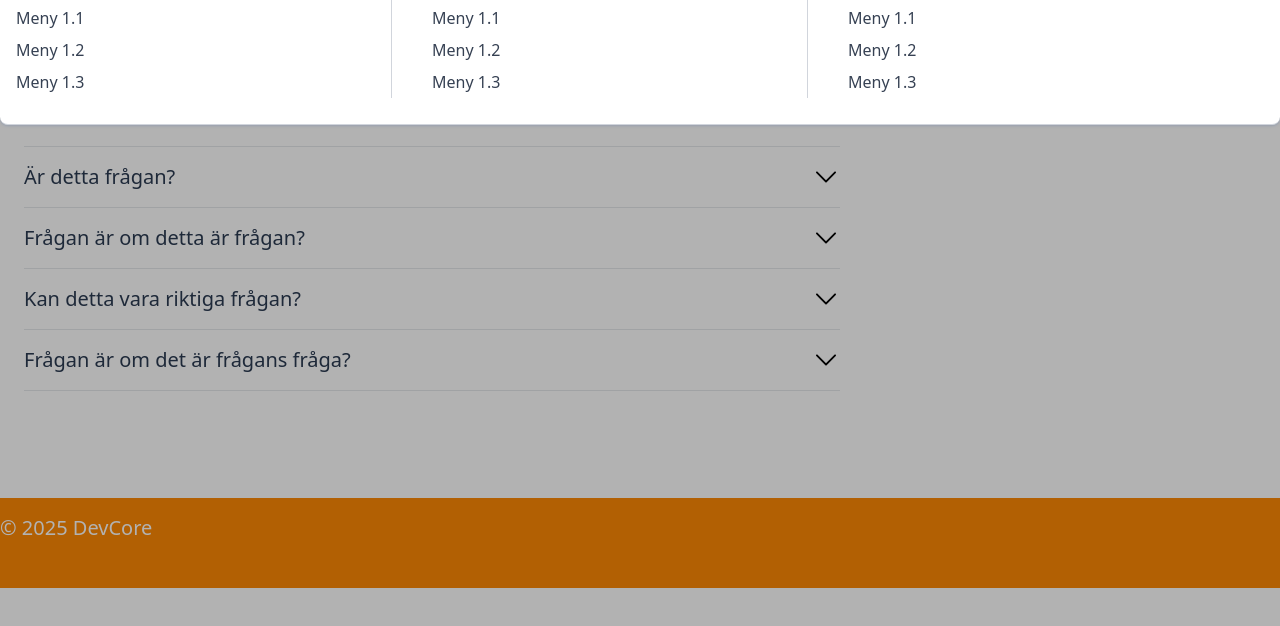
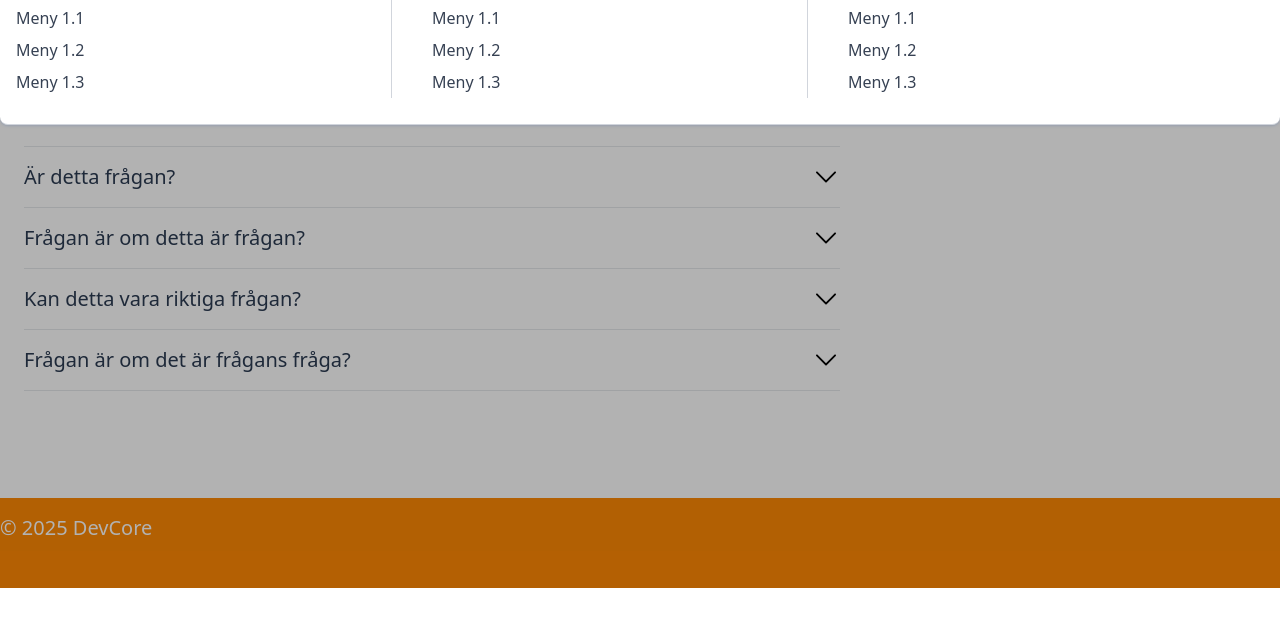
Before and after one commit to camilla-westin/devc-arbetsprov, a website built with Vite: page index.html in a window 1280 px wide. Both pictures are taken after a click on the button "Meny 1". Shown: the part 212-838 px from the top of the page. After the commit the page ends 800 px from the top, so only its background shows below. Built offline with nearby package versions, Linux system fonts and the light colour scheme.

Commit message:
Removed whitespace on bottom

```diff
--- a/src/style.css
+++ b/src/style.css
@@ -17,7 +17,7 @@
   top: 260px;
   left: 0;
   width: 100%;
-  height: 100%;
+  height: calc(100% - 260px);
   background-color: rgba(0, 0, 0, 0);
   transition: background-color 0.4s ease-in;
 }
```
